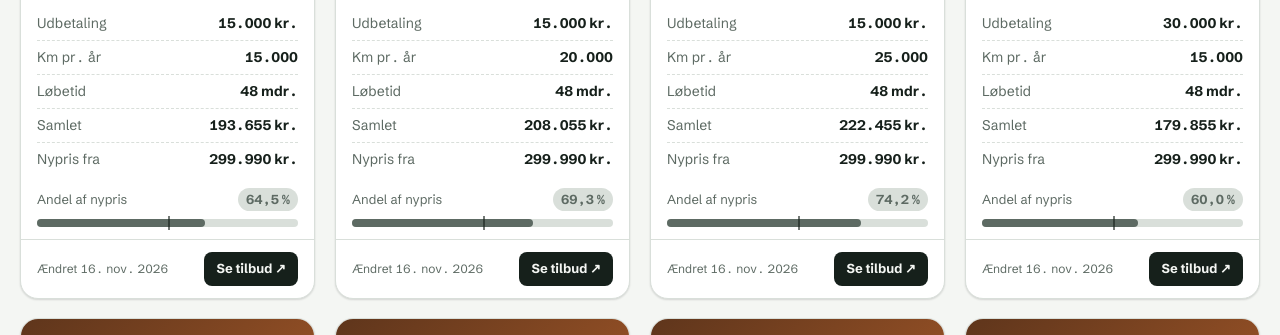
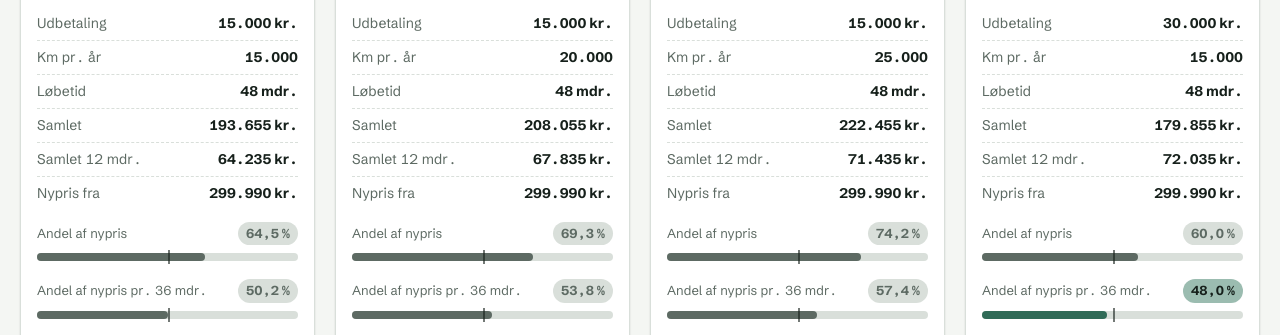
Before and after one commit to superniso/privatleasingcompare, a plain HTML site: page site/index.html in a window 1280 px wide. Shown: the part 458-793 px from the top of the page. Drawn offline with Linux system fonts and the light colour scheme.

Commit message:
Update index.html

```diff
--- a/site/index.html
+++ b/site/index.html
@@ -7,8 +7,8 @@
 <link rel="preconnect" href="https://fonts.googleapis.com">
 <link rel="stylesheet" href="https://fonts.googleapis.com/css2?family=Schibsted+Grotesk:wght@400;500;700;800&display=swap">
 <style>
-:root{--bg:#f4f6f3;--surface:#fff;--ink:#16201b;--mute:#5d6a63;--line:#d9dfda;--good:#0b6b4d;--good-bg:#e1f3ea;--bad:#a43a1f;--font:"Schibsted Grotesk",system-ui,sans-serif;color-scheme:light}
-@media (prefers-color-scheme:dark){:root{--bg:#111815;--surface:#18211d;--ink:#e8efea;--mute:#9aa8a0;--line:#2a3730;--good:#5fd3a2;--good-bg:#12362a;--bad:#f09070;color-scheme:dark}}
+:root{--bg:#f4f6f3;--surface:#fff;--ink:#16201b;--mute:#5d6a63;--line:#d9dfda;--good:#0b6b4d;--good-bg:#e1f3ea;--bad:#a43a1f;--warn:#b26a00;--font:"Schibsted Grotesk",system-ui,sans-serif;color-scheme:light}
+@media (prefers-color-scheme:dark){:root{--bg:#111815;--surface:#18211d;--ink:#e8efea;--mute:#9aa8a0;--line:#2a3730;--good:#5fd3a2;--good-bg:#12362a;--bad:#f09070;--warn:#e0a030;color-scheme:dark}}
 *{box-sizing:border-box}
 body{margin:0;background:var(--bg);color:var(--ink);font:400 15px/1.5 var(--font);font-variant-numeric:tabular-nums}
 nav{margin-bottom:12px;color:var(--mute)}nav a{color:var(--ink)}
@@ -30,7 +30,11 @@ th[data-arrow$="₂"]{opacity:.65}
 tr:last-child td{border-bottom:0}
 tr.good td{background:var(--good-bg)}
 .pill{display:inline-block;padding:2px 8px;border-radius:99px;font-weight:700;font-size:13px;background:var(--line)}
-.good .pill{background:var(--good);color:var(--surface)}
+.pill.t2{background:var(--good);color:var(--surface)}
+.pill.t1{background:color-mix(in srgb,var(--good) 30%,var(--line));color:var(--ink)}
+.p12{font-weight:700;white-space:nowrap}.p12.up{color:var(--good)}.p12.mid{color:var(--warn)}.p12.dn{color:var(--bad)}
+.th{display:inline-block}.th.mid{transform:rotate(90deg)}
+.card .rib.ok{background:#ffffffd9;color:#1b4d3a}
 .up{color:var(--bad)}.down{color:var(--good)}
 td a{color:inherit;font-weight:700;text-underline-offset:3px}
 a:focus-visible,th:focus-visible,select:focus-visible,input:focus-visible{outline:2px solid var(--good);outline-offset:2px}
@@ -62,7 +66,8 @@ a:focus-visible,th:focus-visible,select:focus-visible,input:focus-visible{outlin
 .mh{display:flex;justify-content:space-between;align-items:center;font-size:13px;color:var(--mute);margin-bottom:8px}
 .bar2{position:relative;height:8px;border-radius:99px;background:var(--line)}
 .bar2 i{display:block;height:100%;border-radius:99px;background:var(--mute)}
-.card.good .bar2 i{background:var(--good)}
+.bar2 i.t2{background:var(--good)}.bar2 i.t1{background:color-mix(in srgb,var(--good) 55%,var(--mute))}
+.bar2 i.up{background:var(--good)}.bar2 i.mid{background:var(--warn)}.bar2 i.dn{background:var(--bad)}
 .bar2 u{position:absolute;left:50%;top:-3px;bottom:-3px;width:2px;background:var(--ink);opacity:.6}
 .card footer{margin-top:auto;display:flex;justify-content:space-between;align-items:center;gap:8px;padding:12px 16px;border-top:1px solid var(--line);font-size:12px;color:var(--mute)}
 .btn{font-weight:700;font-size:13px;color:var(--bg);background:var(--ink);padding:7px 12px;border-radius:8px;text-decoration:none}
@@ -70,7 +75,7 @@ a:focus-visible,th:focus-visible,select:focus-visible,input:focus-visible{outlin
 @media (prefers-reduced-motion:reduce){.card,.card:hover{transition:none;transform:none}}
 #more{display:flex;gap:12px;align-items:center;justify-content:center;margin:24px 0;color:var(--mute)}
 #more button{font:inherit;color:var(--bg);background:var(--ink);border:0;border-radius:8px;padding:9px 16px;font-weight:700;cursor:pointer}
-.card{content-visibility:auto;contain-intrinsic-size:auto 440px}
+.card{content-visibility:auto;contain-intrinsic-size:auto 600px}
 </style>
 </head>
 <body>
@@ -103,10 +108,11 @@ a:focus-visible,th:focus-visible,select:focus-visible,input:focus-visible{outlin
 <p class="status" id="status"></p>
 </main>
 <script>
-const TIP_R="Samlet tilbagebetaling ÷ bilens nypris. Samlet tilbagebetaling = udbetaling (førstegangsydelse) + månedlig ydelse × løbetid + evt. afleveringsgebyr. Under 50 % regnes som et godt tilbud.\n\nAftaler under 36 mdr. (fx 12 mdr.): En kort aftale ser kunstigt billig ud, fordi du kun betaler for få måneder. Derfor omregnes den. Vi antager samme udbetaling og månedlige ydelse, beregner andelen for både 36 og 48 mdr. og bruger gennemsnittet. Tal med * er omregnet. Korte aftaler har ofte en højere ydelse pr. måned, så det er et forsigtigt (højt) estimat.",TIP_C="Dato for seneste prisændring. Er prisen ikke ændret siden første registrering, vises den dato, tilbuddet først blev set.";
+const TIP_R="Samlet tilbagebetaling ÷ bilens nypris. Samlet tilbagebetaling = udbetaling (førstegangsydelse) + månedlig ydelse × løbetid + evt. afleveringsgebyr. Højst 45 % er et rigtig godt tilbud, og under 50 % er et fornuftigt tilbud.\n\nAftaler under 36 mdr. (fx 12 mdr.): En kort aftale ser kunstigt billig ud, fordi du kun betaler for få måneder. Derfor omregnes den. Vi antager samme udbetaling og månedlige ydelse, beregner andelen for både 36 og 48 mdr. og bruger gennemsnittet. Tal med * er omregnet. Korte aftaler har ofte en højere ydelse pr. måned, så det er et forsigtigt (højt) estimat.",TIP_C="Dato for seneste prisændring. Er prisen ikke ændret siden første registrering, vises den dato, tilbuddet først blev set.";
 const dato=d=>d?new Date(d).toLocaleDateString("da-DK",{day:"numeric",month:"short",year:"numeric"}):"–";
 const esc=t=>t.replace(/"/g,"&quot;");
-const COLS=[["brand","Mærke"],["model","Model"],["monthly","Pr. mdr. fra"],["down","Udbetaling"],["months","Løbetid mdr."],["km","Km/år"],["total","Samlet"],["new_price","Nypris fra"],["ratio","Andel af nypris",TIP_R],["last_changed","Sidst ændret",TIP_C]];
+const TIP_R36="Samme beregning som Andel af nypris, men altid omregnet til 36 mdr.: (udbetaling + ydelse × 36 + gebyrer) ÷ nypris. Gør aftaler med forskellig løbetid sammenlignelige. Højst 45 % er rigtig godt, under 50 % er fornuftigt.",TIP_T12="Førstegangsydelse + månedlig ydelse × 12 + engangsgebyrer (afleverings- og stiftelsesgebyr).",TIP_R12="Samlet pris for 12 mdr. ÷ nypris. 👍 højst 15 % (godt) · 👍 vandret 15-17 % (middel) · 👎 over 17 % (dyrt).";
+const COLS=[["brand","Mærke"],["model","Model"],["monthly","Pr. mdr. fra"],["down","Udbetaling"],["months","Løbetid mdr."],["km","Km/år"],["total","Samlet"],["new_price","Nypris fra"],["ratio","Andel af nypris",TIP_R],["r36","Andel af nypris 36 mdr.",TIP_R36],["t12","Samlet 12 mdr.",TIP_T12],["r12","12 mdr. af nypris",TIP_R12],["last_changed","Sidst ændret",TIP_C]];
 const kr=n=>n==null?"–":n.toLocaleString("da-DK")+" kr.";
 let all=[],stack=[{k:"model",dir:1},{k:"down",dir:1},{k:"km",dir:1}];
 const $=id=>document.getElementById(id);
@@ -119,19 +125,27 @@ function head(){$("head").innerHTML=COLS.map(([k,l,t])=>{const i=stack.findIndex
   return `<th tabindex="0" data-k="${k}" ${t?`title="${esc(t)}"`:""} ${i<0?"":`aria-sort="${stack[i].dir>0?"ascending":"descending"}"`}${arrow}>${l}</th>`}).join("")}
 function fill(id,vals,fmt){$(id).insertAdjacentHTML("beforeend",[...new Set(vals)].sort((a,b)=>a-b).map(v=>`<option value="${v}">${fmt(v)}</option>`).join(""))}
 const pct=x=>(x*100).toFixed(1).replace(".",",")+" %";
+const tier=x=>x==null?"":x<=.45?"t2":x<.5?"t1":"";
+const enrich=o=>{const fee=Math.max(0,(o.total||0)-o.down-o.monthly*o.months);o.t12=o.down+o.monthly*12+fee;o.r12=o.new_price?o.t12/o.new_price:null;o.r36=o.new_price?(o.down+o.monthly*36+fee)/o.new_price:null};
+const c12=x=>x<=.15?"up":x<=.17?"mid":"dn";
+const THUMB={up:["👍","Godt: højst 15 % af nyprisen"],mid:["👍","Middel: 15-17 % af nyprisen"],dn:["👎","Dyrt: over 17 % af nyprisen"]};
+function p12(o){if(o.r12==null)return`<span class="pill">mangler nypris</span>`;const c=c12(o.r12),t=THUMB[c];return`<span class="p12 ${c}" title="${t[1]}"><span class="th ${c}">${t[0]}</span> ${pct(o.r12)}</span>`}
+const pill36=o=>o.r36==null?`<span class="pill">mangler nypris</span>`:`<span class="pill ${tier(o.r36)}">${pct(o.r36)}</span>`;
 function pill(o){if(o.ratio==null)return `<span class="pill">mangler nypris</span>`;
-  if(o.ratio_basis!=="omregnet")return `<span class="pill">${pct(o.ratio)}</span>`;
+  if(o.ratio_basis!=="omregnet")return `<span class="pill ${tier(o.ratio)}">${pct(o.ratio)}</span>`;
   const t=o.ratio_terms||{};
-  return `<span class="pill" title="${esc(`Omregnet fra ${o.months} mdr.: andel ved 36 mdr. = ${pct(t["36"])}, ved 48 mdr. = ${pct(t["48"])}. Gennemsnit = ${pct(o.ratio)}. Uden omregning ville den samlede tilbagebetaling over ${o.months} mdr. udgøre ${pct(o.total/o.new_price)} af nyprisen.`)}">${pct(o.ratio)}*</span>`}
+  return `<span class="pill ${tier(o.ratio)}" title="${esc(`Omregnet fra ${o.months} mdr.: andel ved 36 mdr. = ${pct(t["36"])}, ved 48 mdr. = ${pct(t["48"])}. Gennemsnit = ${pct(o.ratio)}. Uden omregning ville den samlede tilbagebetaling over ${o.months} mdr. udgøre ${pct(o.total/o.new_price)} af nyprisen.`)}">${pct(o.ratio)}*</span>`}
 let view=(()=>{try{return localStorage.getItem("view")}catch(e){return null}})()||"tiles";
 const hue=o=>[...o.brand_id].reduce((a,c)=>(a+c.charCodeAt(0)*37)%360,0);
 const chg=o=>{const d=o.prev_monthly!=null?o.monthly-o.prev_monthly:0;return d?`<small class="${d>0?"up":"down"}">${d>0?"▲":"▼"} ${Math.abs(d).toLocaleString("da-DK")}</small>`:""};
 function tile(o){const w=o.ratio==null?0:Math.min(o.ratio,1)*100;
   return `<article class="card${o.good?" good":""}" style="--h:${hue(o)}">
-  <header><span class="brand">${o.brand}</span>${o.good?`<span class="rib">★ Top tilbud</span>`:""}<h3>${o.model}</h3><p>${o.variant||"&nbsp;"}</p></header>
+  <header><span class="brand">${o.brand}</span>${tier(o.ratio)==="t2"?`<span class="rib">★ Rigtig godt tilbud</span>`:tier(o.ratio)==="t1"?`<span class="rib ok">Fornuftigt tilbud</span>`:""}<h3>${o.model}</h3><p>${o.variant||"&nbsp;"}</p></header>
   <div class="price"><b>${o.monthly.toLocaleString("da-DK")}</b><span>kr./md.</span>${chg(o)}</div>
-  <dl><div><dt>Udbetaling</dt><dd>${kr(o.down)}</dd></div><div><dt>Km pr. år</dt><dd>${o.km.toLocaleString("da-DK")}</dd></div><div><dt>Løbetid</dt><dd>${o.months} mdr.</dd></div><div><dt>Samlet</dt><dd>${kr(o.total)}</dd></div><div><dt>Nypris fra</dt><dd>${kr(o.new_price)}</dd></div></dl>
-  <div class="meter"><div class="mh"><span title="${esc(TIP_R)}">Andel af nypris</span>${pill(o)}</div><div class="bar2"><i style="width:${w}%"></i><u></u></div></div>
+  <dl><div><dt>Udbetaling</dt><dd>${kr(o.down)}</dd></div><div><dt>Km pr. år</dt><dd>${o.km.toLocaleString("da-DK")}</dd></div><div><dt>Løbetid</dt><dd>${o.months} mdr.</dd></div><div><dt>Samlet</dt><dd>${kr(o.total)}</dd></div><div><dt>Samlet 12 mdr.</dt><dd>${kr(o.t12)}</dd></div><div><dt>Nypris fra</dt><dd>${kr(o.new_price)}</dd></div></dl>
+  <div class="meter"><div class="mh"><span title="${esc(TIP_R)}">Andel af nypris</span>${pill(o)}</div><div class="bar2"><i class="${tier(o.ratio)}" style="width:${w}%"></i><u></u></div></div>
+  <div class="meter"><div class="mh"><span title="${esc(TIP_R36)}">Andel af nypris pr. 36 mdr.</span>${pill36(o)}</div><div class="bar2"><i class="${tier(o.r36)}" style="width:${o.r36==null?0:Math.min(o.r36,1)*100}%"></i><u></u></div></div>
+  <div class="meter"><div class="mh"><span title="${esc(TIP_R12)}">12 mdr. af nypris</span>${p12(o)}</div><div class="bar2"><i class="${o.r12==null?"":c12(o.r12)}" style="width:${o.r12==null?0:Math.min(o.r12/.3,1)*100}%"></i><u></u><u style="left:56.7%"></u></div></div>
   <footer><span>Ændret ${dato(o.last_changed||o.first_seen)}</span><a class="btn" href="${o.link}" target="_blank" rel="noopener">Se tilbud ↗</a></footer></article>`}
 function draw(){
   const b=$("brand").value,q=$("q").value.toLowerCase(),g=$("onlyGood").checked,km=$("km").value,dn=$("down").value;
@@ -147,8 +161,8 @@ function draw(){
     const ch=d?` <small class="${d>0?"up":"down"}">${d>0?"▲":"▼"} ${Math.abs(d).toLocaleString("da-DK")}</small>`:"";
     return `<tr class="${o.good?"good":""}"><td>${o.brand}</td><td><a href="${o.link}" target="_blank" rel="noopener" title="Åbn privatleasing-siden hos forhandleren">${o.model} ↗</a> ${o.variant||""}</td>
     <td>${kr(o.monthly)}${ch}</td><td>${kr(o.down)}</td><td>${o.months}</td><td>${o.km.toLocaleString("da-DK")}</td>
-    <td>${kr(o.total)}</td><td>${kr(o.new_price)}</td><td>${pill(o)}</td><td>${dato(o.last_changed||o.first_seen)}</td></tr>`}).join("")
-  :`<tr><td colspan="10" class="empty">Ingen tilbud matcher dine filtre.</td></tr>`;
+    <td>${kr(o.total)}</td><td>${kr(o.new_price)}</td><td>${pill(o)}</td><td>${pill36(o)}</td><td>${kr(o.t12)}</td><td>${p12(o)}</td><td>${dato(o.last_changed||o.first_seen)}</td></tr>`}).join("")
+  :`<tr><td colspan="13" class="empty">Ingen tilbud matcher dine filtre.</td></tr>`;
 }
 let limit=48;const step=()=>view==="tiles"?48:100;
 function render(){limit=step();draw()}
@@ -162,7 +176,7 @@ $("sort").addEventListener("input",e=>{stack=e.target.value.split(",").map(k=>({
 $("moreBtn").addEventListener("click",()=>{limit+=step();draw()});
 if("IntersectionObserver" in window)new IntersectionObserver(es=>{if(es[0].isIntersecting){limit+=step();draw()}},{rootMargin:"600px"}).observe($("more"));
 fetch("data/offers.json").then(r=>r.json()).then(d=>{
-  all=d.offers;
+  all=d.offers;all.forEach(enrich);
   fill("km",all.map(o=>o.km),v=>v.toLocaleString("da-DK")+" km");
   fill("down",all.map(o=>o.down),v=>kr(v));
   const ids=[...new Map(all.map(o=>[o.brand_id,o.brand]))].sort((a,b)=>a[1].localeCompare(b[1],"da"));
```
